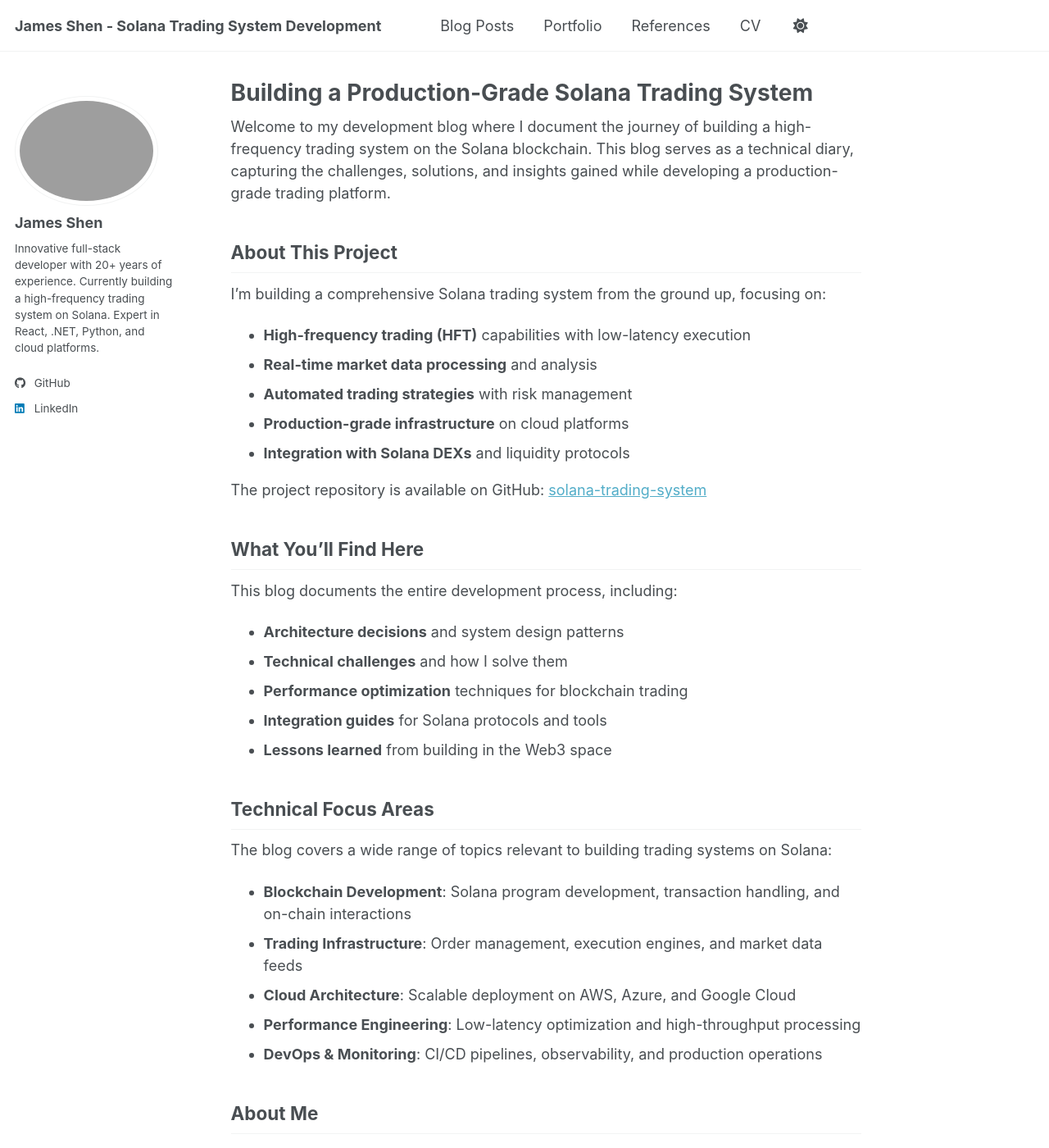
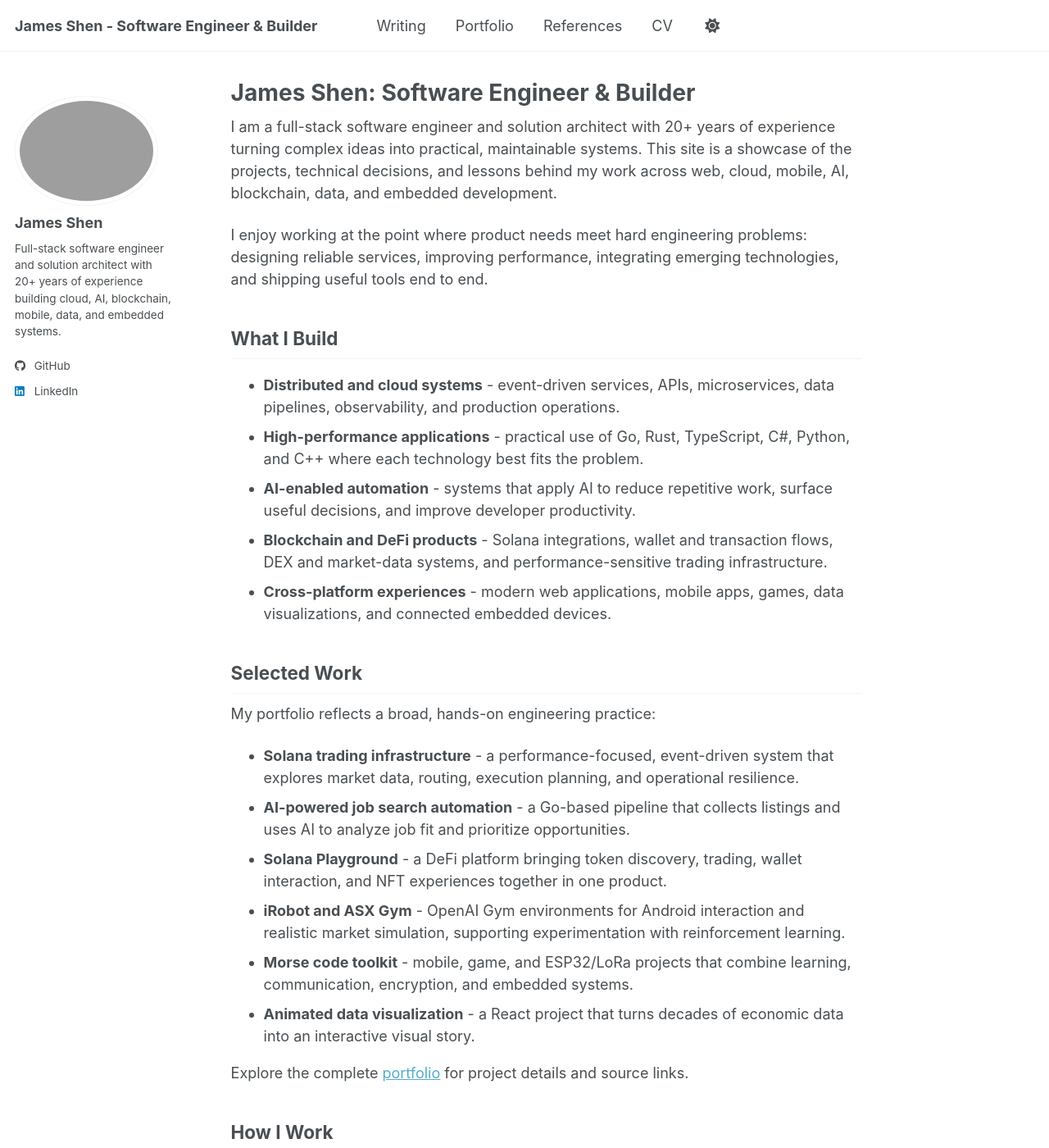
Before and after one commit to guidebee/guidebee.github.io, a Jekyll site: the page built from _pages/about.md, in a window 1280 px wide and 1400 px high. Shown: the whole window at 82% size. Built offline with Jekyll 4.4.1, drawn with Linux system fonts in a browser that asks for light colours; a script bundle is joined from its source files by our own code; library files that are not in the unit come from our copies; some of the changed text lies outside the part shown.

Commit message:
update home page

```diff
--- a/_config.yml
+++ b/_config.yml
@@ -9,10 +9,10 @@
 # Basic Site Settings
 locale                   : "en-US"
 site_theme               : "default" # Currently available options are "default", "air"
-title                    : "James Shen - Solana Trading System Development"
+title                    : "James Shen - Software Engineer & Builder"
 title_separator          : "-"
 name                     : &name "James Shen"
-description              : &description "Full-stack developer documenting the journey of building a production-grade Solana trading system"   # Update this with a general description of your site, this is the default if not overridden by a page
+description              : &description "Software engineer and solution architect showcasing work across cloud, AI, blockchain, mobile, data, and embedded systems."
 url                      : https://guidebee.github.io # The base hostname & protocol for your site e.g. "https://[your GitHub username].github.io",
                                                            # or if you already have some other page hosted on Github then use "https://[your GitHub username].github.io/[Your Repo Name]"
 baseurl                  : "" # the subpath of your site, e.g. "/blog"
@@ -26,7 +26,7 @@ author:
   avatar           : "profile.png"
   name             : "James Shen"
   pronouns         : # example: "she/her"
-  bio              : "Innovative full-stack developer with 20+ years of experience. Currently building a high-frequency trading system on Solana. Expert in React, .NET, Python, and cloud platforms."
+  bio              : "Full-stack software engineer and solution architect with 20+ years of experience building cloud, AI, blockchain, mobile, data, and embedded systems."
   location         :
   employer         :
   uri              : # URL
@@ -148,9 +148,11 @@ og_description           :  # Social media default site image description
 # For specifying social profiles
 # - https://developers.google.com/structured-data/customize/social-profiles
 social:
-  type                   : # Person or Organization (defaults to Person)
-  name                   : # If the user or organization name differs from the site's name
-  links: # An array of links to social media profiles
+  type                   : Person
+  name                   : James Shen
+  links:
+    - https://github.com/guidebee
+    - https://www.linkedin.com/in/guidebee
 
 
 # Analytics
--- a/_data/navigation.yml
+++ b/_data/navigation.yml
@@ -8,7 +8,7 @@
 #      Markdown formatted page while the second is generated using JSON.
 
 main:
-  - title: "Blog Posts"
+  - title: "Writing"
     url: /year-archive/
 
   - title: "Portfolio"
--- a/_pages/about.md
+++ b/_pages/about.md
@@ -1,52 +1,46 @@
 ---
 permalink: /
-title: "Building a Production-Grade Solana Trading System"
+title: "James Shen: Software Engineer & Builder"
 author_profile: true
 redirect_from:
   - /about/
   - /about.html
 ---
 
-Welcome to my development blog where I document the journey of building a high-frequency trading system on the Solana blockchain. This blog serves as a technical diary, capturing the challenges, solutions, and insights gained while developing a production-grade trading platform.
+I am a full-stack software engineer and solution architect with 20+ years of experience turning complex ideas into practical, maintainable systems. This site is a showcase of the projects, technical decisions, and lessons behind my work across web, cloud, mobile, AI, blockchain, data, and embedded development.
 
-## About This Project
+I enjoy working at the point where product needs meet hard engineering problems: designing reliable services, improving performance, integrating emerging technologies, and shipping useful tools end to end.
 
-I'm building a comprehensive Solana trading system from the ground up, focusing on:
+## What I Build
 
-- **High-frequency trading (HFT)** capabilities with low-latency execution
-- **Real-time market data processing** and analysis
-- **Automated trading strategies** with risk management
-- **Production-grade infrastructure** on cloud platforms
-- **Integration with Solana DEXs** and liquidity protocols
+- **Distributed and cloud systems** - event-driven services, APIs, microservices, data pipelines, observability, and production operations.
+- **High-performance applications** - practical use of Go, Rust, TypeScript, C#, Python, and C++ where each technology best fits the problem.
+- **AI-enabled automation** - systems that apply AI to reduce repetitive work, surface useful decisions, and improve developer productivity.
+- **Blockchain and DeFi products** - Solana integrations, wallet and transaction flows, DEX and market-data systems, and performance-sensitive trading infrastructure.
+- **Cross-platform experiences** - modern web applications, mobile apps, games, data visualizations, and connected embedded devices.
 
-The project repository is available on GitHub: [solana-trading-system](https://github.com/guidebee/solana-trading-system)
+## Selected Work
 
-## What You'll Find Here
+My portfolio reflects a broad, hands-on engineering practice:
 
-This blog documents the entire development process, including:
+- **Solana trading infrastructure** - a performance-focused, event-driven system that explores market data, routing, execution planning, and operational resilience.
+- **AI-powered job search automation** - a Go-based pipeline that collects listings and uses AI to analyze job fit and prioritize opportunities.
+- **Solana Playground** - a DeFi platform bringing token discovery, trading, wallet interaction, and NFT experiences together in one product.
+- **iRobot and ASX Gym** - OpenAI Gym environments for Android interaction and realistic market simulation, supporting experimentation with reinforcement learning.
+- **Morse code toolkit** - mobile, game, and ESP32/LoRa projects that combine learning, communication, encryption, and embedded systems.
+- **Animated data visualization** - a React project that turns decades of economic data into an interactive visual story.
 
-- **Architecture decisions** and system design patterns
-- **Technical challenges** and how I solve them
-- **Performance optimization** techniques for blockchain trading
-- **Integration guides** for Solana protocols and tools
-- **Lessons learned** from building in the Web3 space
+Explore the complete [portfolio](/portfolio/) for project details and source links.
 
-## Technical Focus Areas
+## How I Work
 
-The blog covers a wide range of topics relevant to building trading systems on Solana:
+I bring a systems mindset to every project: clarify the problem, choose technology deliberately, make trade-offs visible, and build for the people who will run and maintain the result. My work spans discovery through delivery, including architecture, implementation, integration, testing, monitoring, and iteration.
 
-- **Blockchain Development**: Solana program development, transaction handling, and on-chain interactions
-- **Trading Infrastructure**: Order management, execution engines, and market data feeds
-- **Cloud Architecture**: Scalable deployment on AWS, Azure, and Google Cloud
-- **Performance Engineering**: Low-latency optimization and high-throughput processing
-- **DevOps & Monitoring**: CI/CD pipelines, observability, and production operations
+The Solana trading-system series remains an important case study here: it documents how I approach polyglot architecture, low-latency data paths, risk-aware automation, and observability. Alongside it, I write about the broader tools and techniques that help me build better software.
 
-## About Me
+## Explore My Work
 
-I'm an innovative full-stack developer with over 20 years of experience building web applications, mobile apps, and cloud-based systems. My expertise spans multiple languages and platforms including TypeScript, C#, Python, React, .NET, and major cloud providers. I'm currently focused on applying this experience to the exciting world of blockchain and decentralized finance.
-
-## Get Started
-
-Check out my latest [blog posts](/year-archive/) to follow along with the development journey, or explore my [portfolio](/portfolio/) to see other projects I've worked on. You can also view my complete [CV](/cv/) to learn more about my professional background.
-
-Connect with me on [GitHub](https://github.com/guidebee) or [LinkedIn](https://www.linkedin.com/in/guidebee) to discuss trading systems, Solana development, or software engineering in general.
+- Read my [technical writing](/year-archive/) for architecture notes, implementation lessons, and development experiments.
+- Browse my [portfolio](/portfolio/) for projects across AI, web, blockchain, mobile, data, and embedded systems.
+- Review my [CV](/cv/) for my technical background and professional experience.
+- Visit [GitHub](https://github.com/guidebee) or [LinkedIn](https://www.linkedin.com/in/guidebee) to see more of my work and connect.
```
